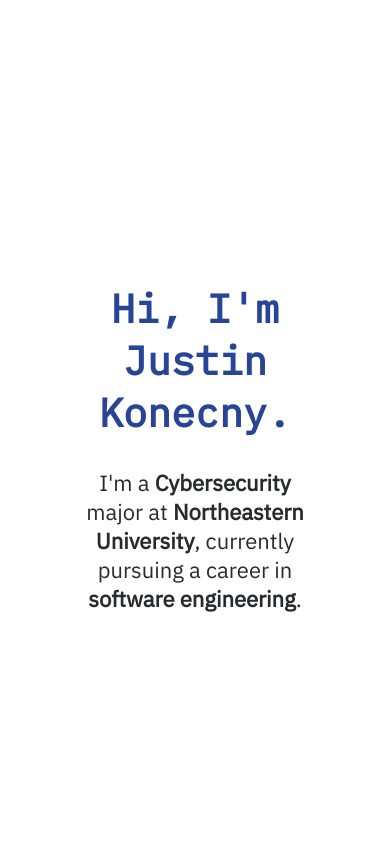
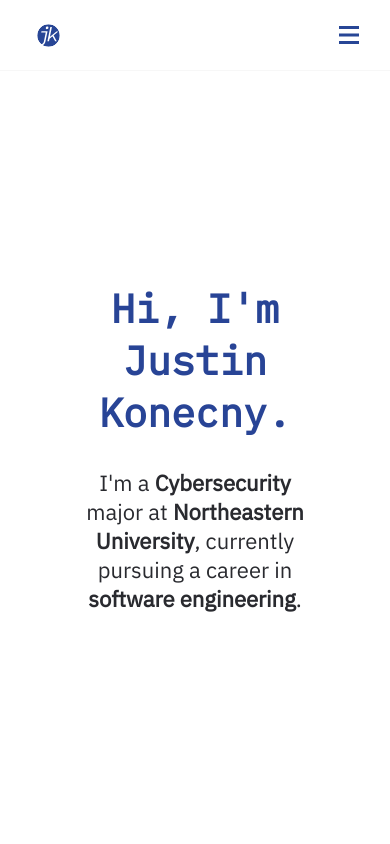
Before and after one commit to justinkonecny/website, a React (Create React App) app: page / in a window 390 px wide. Shown: the top 844 px of the page. Built offline with nearby package versions, Linux system fonts and the light colour scheme.

Commit message:
Add hamburger menu to mobile

```diff
--- a/src/components/Home.js
+++ b/src/components/Home.js
@@ -42,6 +42,7 @@
 
         // The number of milliseconds the introduction is delayed
         this.introDelayMS = 2200;
+        this.introDelayMobileMS = 500;
 
         // The y-position of the page just before scrolling
         this.lastScroll = 0;
@@ -51,35 +52,39 @@
         this.skillKnowledgeable = {'backgroundColor': '#3c65cd'};
         this.skillFamiliar = {'backgroundColor': '#4877ff'};
         this.skillCert = {'backgroundColor': '#eb4d45'};
+    }
 
+    getNavLinksLeft() {
         // The links passed to the navigation bar component for rendering (on the left)
-        this.navLinksLeft = [
-            <a className='nav-link' href='#about-me' key={'navAboutMe'}>
-                <div className='nav-inner'>About Me</div>
+        return ([
+            <a className={this.state.isMobile ? 'nav-link nav-link-mobile' : 'nav-link'} href={'#about-me'} key={'navAboutMe'}>
+                <div className={this.state.isMobile ? 'nav-inner nav-inner-mobile' : 'nav-inner'}>About Me</div>
             </a>,
-            <a className='nav-link' href='#education' key={'navEducation'}>
-                <div className='nav-inner'>Education</div>
+            <a className={this.state.isMobile ? 'nav-link nav-link-mobile' : 'nav-link'} href={'#education'} key={'navEducation'}>
+                <div className={this.state.isMobile ? 'nav-inner nav-inner-mobile' : 'nav-inner'}>Education</div>
             </a>,
-            <a className='nav-link' href='#experience' key={'navExperience'}>
-                <div className='nav-inner'>Experience</div>
+            <a className={this.state.isMobile ? 'nav-link nav-link-mobile' : 'nav-link'} href={'#experience'} key={'navExperience'}>
+                <div className={this.state.isMobile ? 'nav-inner nav-inner-mobile' : 'nav-inner'}>Experience</div>
             </a>,
-            <a className='nav-link' href='#projects' key={'navProjects'}>
-                <div className='nav-inner'>Projects</div>
+            <a className={this.state.isMobile ? 'nav-link nav-link-mobile' : 'nav-link'} href={'#projects'} key={'navProjects'}>
+                <div className={this.state.isMobile ? 'nav-inner nav-inner-mobile' : 'nav-inner'}>Projects</div>
             </a>
-        ];
+        ]);
+    }
+
+    getNavLinksRight() {
         // The links passed to the navigation bar component for rendering (on the right)
-        this.navLinksRight = [
+        return ([
             <a className='nav-link main-link resume' href={resume} target={'_blank'} rel={'noopener noreferrer'} key={'navResume'}>
                 <div className='nav-inner nav-inner-main'>Resume</div>
             </a>
-        ];
+        ]);
     }
 
     /**
      * Updates the page's state to show or hide the navigation bar, based on how far down the user has scrolled.
      */
     scrollListener() {
-        console.log(window.pageYOffset);
         if (window.pageYOffset < 50) {
             // Handles scrolling to top of page
             this.setState({showNavBar: true});
@@ -146,13 +151,14 @@
      * Updates the current state to mobile if the window width is less than the mobile width threshold.
      */
     componentWillMount() {
-        // window.addEventListener('scroll', this.scrollListener);
         window.addEventListener('resize', this.resizeListener);
         window.addEventListener('scroll', this.scrollListener);
-        setTimeout(() => this.setState({showIntro: true, showNavBar: true}), this.introDelayMS);
 
         if (window.innerWidth <= this.mobileThreshold) {
             this.setState({isMobile: true});
+            setTimeout(() => this.setState({showIntro: true, showNavBar: true}), this.introDelayMobileMS);
+        } else {
+            setTimeout(() => this.setState({showIntro: true, showNavBar: true}), this.introDelayMS);
         }
     }
 
@@ -169,6 +175,7 @@
 
         if (!this.state.isMobile) {
             const resume = document.getElementsByClassName('resume')[0];
+            // TODO: Enable resume button animation or delete this code
             // all.push(resume);
         }
 
@@ -220,7 +227,7 @@
     render() {
         return (
             <div>
-                <NavBar isMobile={this.state.isMobile} display={this.state.showNavBar} linksLeft={this.navLinksLeft} linksRight={this.navLinksRight}/>
+                <NavBar isMobile={this.state.isMobile} display={this.state.showNavBar} linksLeft={this.getNavLinksLeft()} linksRight={this.getNavLinksRight()}/>
                 <div className={this.state.isMobile ? 'intro intro-mobile' : 'intro'}>
                     <div className={this.state.isMobile ? 'intro-inner intro-inner-mobile' : 'intro-inner'}>
                         <h1 id={'name'} className={this.state.isMobile ? 'name-mobile' : 'name-desk'}>Hi, I'm Justin Konecny.</h1>
--- a/src/components/Icons.js
+++ b/src/components/Icons.js
@@ -27,7 +27,7 @@
                         {/*<img className={'contact-icon'} src={github} alt='github' style={this.iconStyle}/>*/}
                         <svg id={'icon-github'} className={'contact-icon'} version="1.1" xmlns="http://www.w3.org/2000/svg"
                              x="0px" y="0px" width={this.sideLength} height={this.sideLength} viewBox="0 0 438.549 438.549"
-                             style={{"enable-background": "new 0 0 438.549 438.549"}}>
+                             style={{"enableBackground": "new 0 0 438.549 438.549"}}>
                             <g>
                                 <path style={{"fill": colorGithub}} d="M409.132,114.573c-19.608-33.596-46.205-60.194-79.798-79.8C295.736,15.166,259.057,5.365,219.271,5.365
                                     c-39.781,0-76.472,9.804-110.063,29.408c-33.596,19.605-60.192,46.204-79.8,79.8C9.803,148.168,0,184.854,0,224.63
@@ -59,11 +59,11 @@
                         {/*<img className={'contact-icon'} src={linkedin} alt='linkedin' style={this.iconStyle}/>*/}
                         <svg id={'icon-linkedin'} className={'contact-icon'} width={this.sideLength} height={this.sideLength} version="1.1"
                              xmlns="http://www.w3.org/2000/svg" x="0px" y="0px" viewBox="0 0 112.196 112.196"
-                             style={{"enable-background": "new 0 0 112.196 112.196"}}>
+                             style={{"enableBackground": "new 0 0 112.196 112.196"}}>
                             <g>
                                 <circle style={{"fill": colorLinkedin}} cx="56.098" cy="56.097" r="56.098"/>
                                 <g>
-                                    <path style={{"fill": "#FFFFFF", "fill-opacity": "1"}} d="M89.616,60.611v23.128H76.207V62.161c0-5.418-1.936-9.118-6.791-9.118
+                                    <path style={{"fill": "#FFFFFF", "fillOpacity": "1"}} d="M89.616,60.611v23.128H76.207V62.161c0-5.418-1.936-9.118-6.791-9.118
                                             c-3.705,0-5.906,2.491-6.878,4.903c-0.353,0.862-0.444,2.059-0.444,3.268v22.524H48.684c0,0,0.18-36.546,0-40.329h13.411v5.715
                                             c-0.027,0.045-0.065,0.089-0.089,0.132h0.089v-0.132c1.782-2.742,4.96-6.662,12.085-6.662
                                             C83.002,42.462,89.616,48.226,89.616,60.611L89.616,60.611z M34.656,23.969c-4.587,0-7.588,3.011-7.588,6.967
--- a/src/components/NavBar.js
+++ b/src/components/NavBar.js
@@ -1,6 +1,7 @@
-import React, { Component } from 'react';
+import React, {Component} from 'react';
 import '../css/NavBar.css';
 import icon from '../resources/icon.svg'
+import menu from '../resources/menu.svg'
 
 /**
  * The navigation bar component displayed at the top of the website, disappears as the user scrolls down the page.
@@ -8,19 +9,64 @@
  * The link rendered on the right side of the navigation bar are passed as a list to the 'linksRight' prop.
  */
 class NavBar extends Component {
+
+    constructor(props) {
+        super(props);
+        this.updateState = this.updateState.bind(this);
+        this.state = {
+            showMenu: false
+        };
+    }
+
+    scrollTop() {
+        document.body.scrollTop = 0;
+        document.documentElement.scrollTop = 0;
+    }
+
+    updateState() {
+        let showing = this.state.showMenu;
+        this.setState({showMenu: !showing});
+    }
+
+    getMenu() {
+        return (
+            <div className={this.props.display && this.state.showMenu ? 'menu-container' : 'menu-container hide-left'}>
+                <div className={'nav-left nav-left-mobile'}>
+                    {this.props.linksLeft}
+                </div>
+            </div>
+        );
+    }
+
     render() {
         if (this.props.isMobile) {
-            return null;
-            // return (
-            //     <div className={this.props.display ? 'nav nav-mobile' : 'nav nav-mobile hide'}>
-            //         More
-            //     </div>
-            // );
+            if (!this.props.display && this.state.showMenu) {
+                this.setState({showMenu: false});
+            }
+
+            return (
+                <div>
+                    <div className={this.props.display ? 'nav nav-mobile' : 'nav nav-mobile hide'}>
+                        <div style={{'margin': 'auto 5px 18px 30px'}}>
+                            <button onClick={this.scrollTop}>
+                                <img src={icon} alt={'icon'} style={{'width': '25px', 'height': '25px'}}/>
+                            </button>
+                        </div>
+                        <button onClick={this.updateState} style={{'margin': '25px 25px auto auto'}}>
+                            <img className={'menu'} src={menu} alt={'menu'}/>
+                        </button>
+                    </div>
+
+                    {this.getMenu()}
+                </div>
+            );
         } else {
             return (
                 <div className={this.props.display ? 'nav' : 'nav hide'}>
                     <div style={{'margin': 'auto 5px 18px 30px'}}>
-                        <img src={icon} alt={'icon'} style={{'width': '25px', 'height': '25px'}}/>
+                        <button onClick={this.scrollTop}>
+                            <img src={icon} alt={'icon'} style={{'width': '25px', 'height': '25px'}}/>
+                        </button>
                     </div>
                     <div className={'nav-left'}>
                         {this.props.linksLeft}
--- a/src/css/App.css
+++ b/src/css/App.css
@@ -40,4 +40,6 @@
 
 :root {
   --green: #188e9b;
+  --darkgrey: #21252b;
+  --lightgrey: #f7f7f7;
 }
--- a/src/css/Home.css
+++ b/src/css/Home.css
@@ -45,6 +45,17 @@
 p {
     margin: 0;
     font-size: 17px;
+}
+
+button {
+    border: none;
+    color: transparent;
+    background-color: transparent;
+    outline: 0;
+}
+
+button:hover {
+    cursor: pointer;
 }
 
 .name-desk {
--- a/src/css/NavBar.css
+++ b/src/css/NavBar.css
@@ -1,7 +1,13 @@
+@keyframes display-none  { to { visibility: hidden; } }
+
 .nav-inner {
     font-size: 18px;
     font-weight: 500;
     margin: auto 15px;
+}
+
+.nav-inner-mobile {
+    margin: auto;
 }
 
 .nav-link {
@@ -15,6 +21,11 @@
 .nav-link:hover {
     cursor: pointer;
     color: var(--green);
+}
+
+.nav-link-mobile {
+    width: 100%;
+    height: 75px;
 }
 
 .main-link {
@@ -34,6 +45,12 @@
     display: flex;
     height: 50px;
     align-items: center;
+}
+
+.nav-left-mobile {
+    width: 100%;
+    height: 100%;
+    display: block;
 }
 
 .nav-right {
@@ -59,12 +76,41 @@
     top: 0;
 }
 
-.nav-mobile {
-    height: 50px;
-}
-
 .hide {
     transform: translateY(-70px);
     transition-timing-function: ease-in-out;
     transition-duration: 150ms;
+    animation: display-none 0s 150ms forwards;
 }
+
+.nav-mobile {
+    text-align: right;
+    border-bottom: var(--lightgrey) 1px solid;
+}
+
+.menu {
+    width: 20px;
+}
+
+.menu-container {
+    z-index: 2;
+    height: calc(100vh - 70px);
+    width: 50vw;
+    background-color: white;
+    border-left: var(--lightgrey) 1px solid;
+    text-align: right;
+    alignment: right;
+    position: fixed;
+    top: 70px;
+    transform: translateX(0px);
+    transition-timing-function: ease-in-out;
+    transition-duration: 100ms;
+    right: 0;
+}
+
+.hide-left {
+    transform: translateX(50vw);
+    transition-timing-function: ease-in-out;
+    transition-duration: 100ms;
+    animation: display-none 0s 100ms forwards;
+}
```
Also changed, not shown: src/resources/menu.svg (added).
